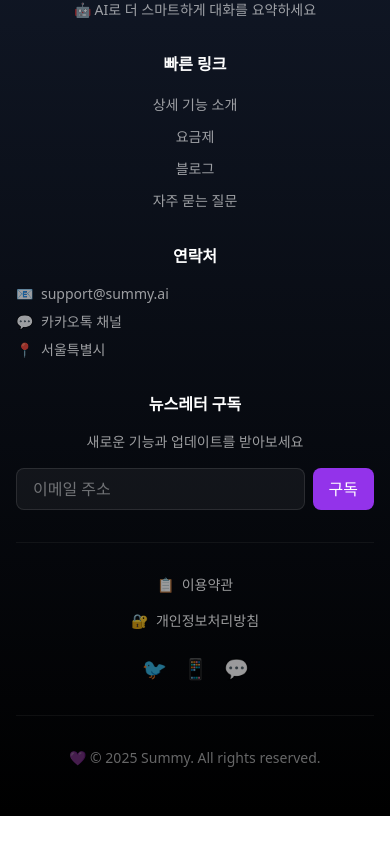
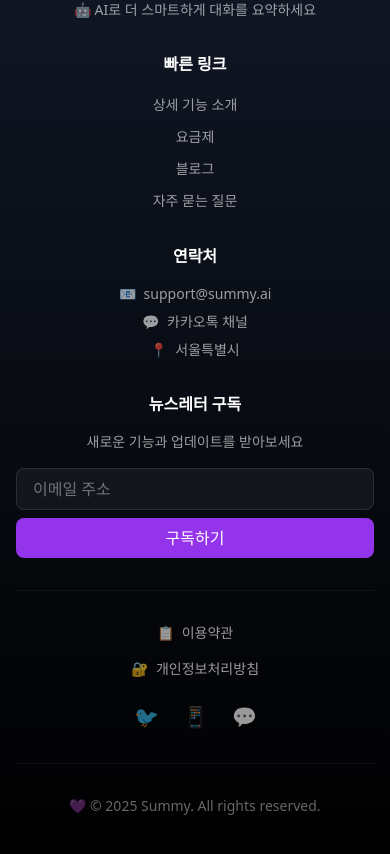
Before and after one commit to FLYLIKEB/summy, a Next.js app: page / in a window 390 px wide. Shown: the part 5172-6026 px from the top of the page. Before the commit the page ends 5988 px from the top, so only its background shows below. Built offline with nearby package versions, Linux system fonts and the light colour scheme.

Commit message:
style: Footer 모바일 레이아웃 개선 - 연락처 링크 정렬 개선 - 뉴스레터 구독 폼 반응형 개선 - 소셜 미디어 아이콘 간격 조정

```diff
--- a/components/Footer.tsx
+++ b/components/Footer.tsx
@@ -31,17 +31,17 @@
             <h4 className="text-white font-semibold mb-4">연락처</h4>
             <ul className="space-y-2">
               <li>
-                <a href="mailto:support@summy.ai" className="text-sm text-white/60 hover:text-white transition-colors flex items-center gap-2">
+                <a href="mailto:support@summy.ai" className="text-sm text-white/60 hover:text-white transition-colors flex items-center justify-center md:justify-start gap-2">
                   <span>📧</span> support@summy.ai
                 </a>
               </li>
               <li>
-                <a href="https://pf.kakao.com/_xxxxx" target="_blank" rel="noopener noreferrer" className="text-sm text-white/60 hover:text-white transition-colors flex items-center gap-2">
+                <a href="https://pf.kakao.com/_xxxxx" target="_blank" rel="noopener noreferrer" className="text-sm text-white/60 hover:text-white transition-colors flex items-center justify-center md:justify-start gap-2">
                   <span>💬</span> 카카오톡 채널
                 </a>
               </li>
               <li>
-                <a href="https://maps.google.com/?q=서울특별시" target="_blank" rel="noopener noreferrer" className="text-sm text-white/60 hover:text-white transition-colors flex items-center gap-2">
+                <a href="https://maps.google.com/?q=서울특별시" target="_blank" rel="noopener noreferrer" className="text-sm text-white/60 hover:text-white transition-colors flex items-center justify-center md:justify-start gap-2">
                   <span>📍</span> 서울특별시
                 </a>
               </li>
@@ -51,7 +51,7 @@
           <div className="text-center md:text-left">
             <h4 className="text-white font-semibold mb-4">뉴스레터 구독</h4>
             <p className="text-sm text-white/60 mb-4">새로운 기능과 업데이트를 받아보세요</p>
-            <form action="/api/newsletter" method="POST" className="flex gap-2">
+            <form action="/api/newsletter" method="POST" className="flex flex-col sm:flex-row gap-2">
               <input
                 type="email"
                 name="email"
@@ -59,8 +59,8 @@
                 className="flex-1 px-4 py-2 rounded-lg bg-white/5 border border-white/10 text-white placeholder-white/40 focus:outline-none focus:border-purple-500"
                 required
               />
-              <button type="submit" className="px-4 py-2 bg-purple-600 hover:bg-purple-700 text-white rounded-lg transition-colors">
-                구독
+              <button type="submit" className="px-4 py-2 bg-purple-600 hover:bg-purple-700 text-white rounded-lg transition-colors whitespace-nowrap">
+                구독하기
               </button>
             </form>
           </div>
@@ -76,7 +76,7 @@
               <span>🔐</span> 개인정보처리방침
             </Link>
           </div>
-          <div className="flex gap-4">
+          <div className="flex gap-6">
             <a
               href="https://twitter.com/summy_ai"
               target="_blank"
```
